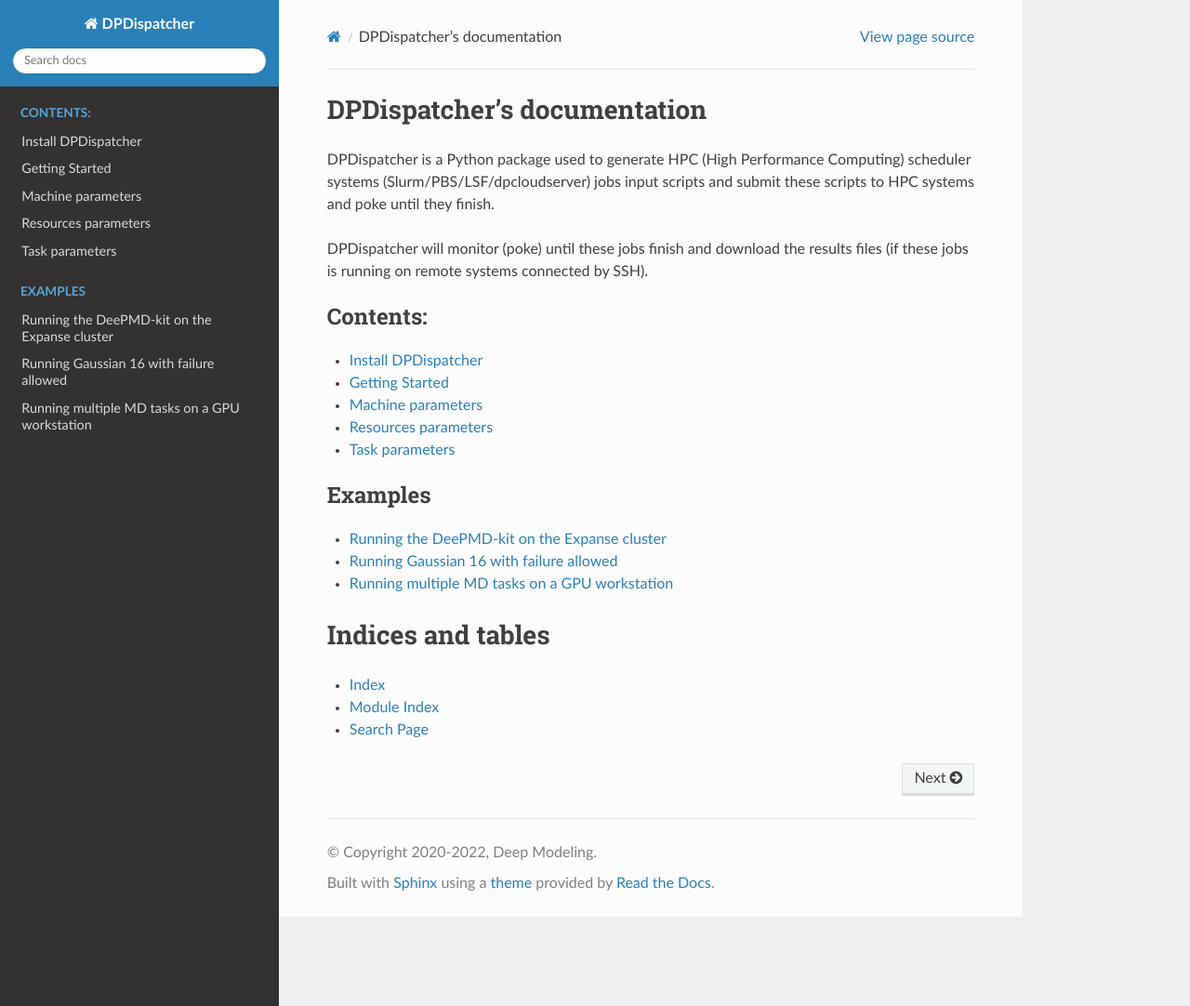
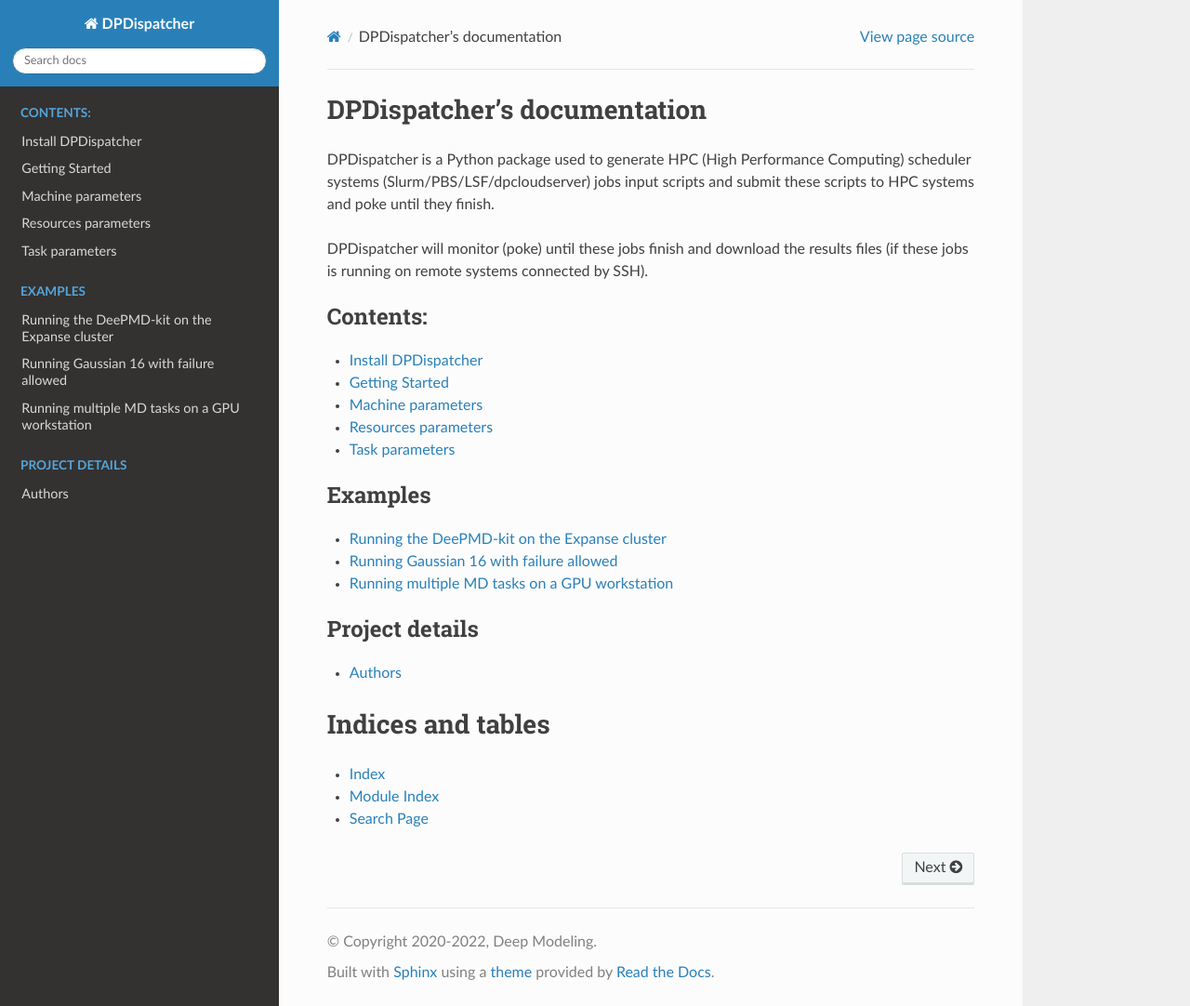
Before and after one commit to deepmodeling/dpdispatcher, a Sphinx documentation site: the page built from doc/index.rst, in a window 1280 px wide and 1082 px high. Shown: the whole window at 93% size. Built offline with Sphinx 7.4.7 and the Read the Docs theme 2.0.0, drawn with Linux system fonts in a browser that asks for light colours; pages that are not in the unit, such as notebooks, are missing from menus.

Commit message:
docs: add authors section (#217)

```diff
--- /dev/null
+++ b/doc/credits.rst
@@ -0,0 +1,4 @@
+Authors
+=======
+
+.. git-shortlog-authors::
--- a/doc/index.rst
+++ b/doc/index.rst
@@ -28,6 +28,12 @@ DPDispatcher will monitor (poke) until these jobs finish and download the result
 
    examples/*
 
+.. toctree::
+   :caption: Project details
+   :glob:
+
+   credits
+
 Indices and tables
 ==================
 
```
Also changed, not shown: setup.py (+8 -1 lines), 1 other file.
